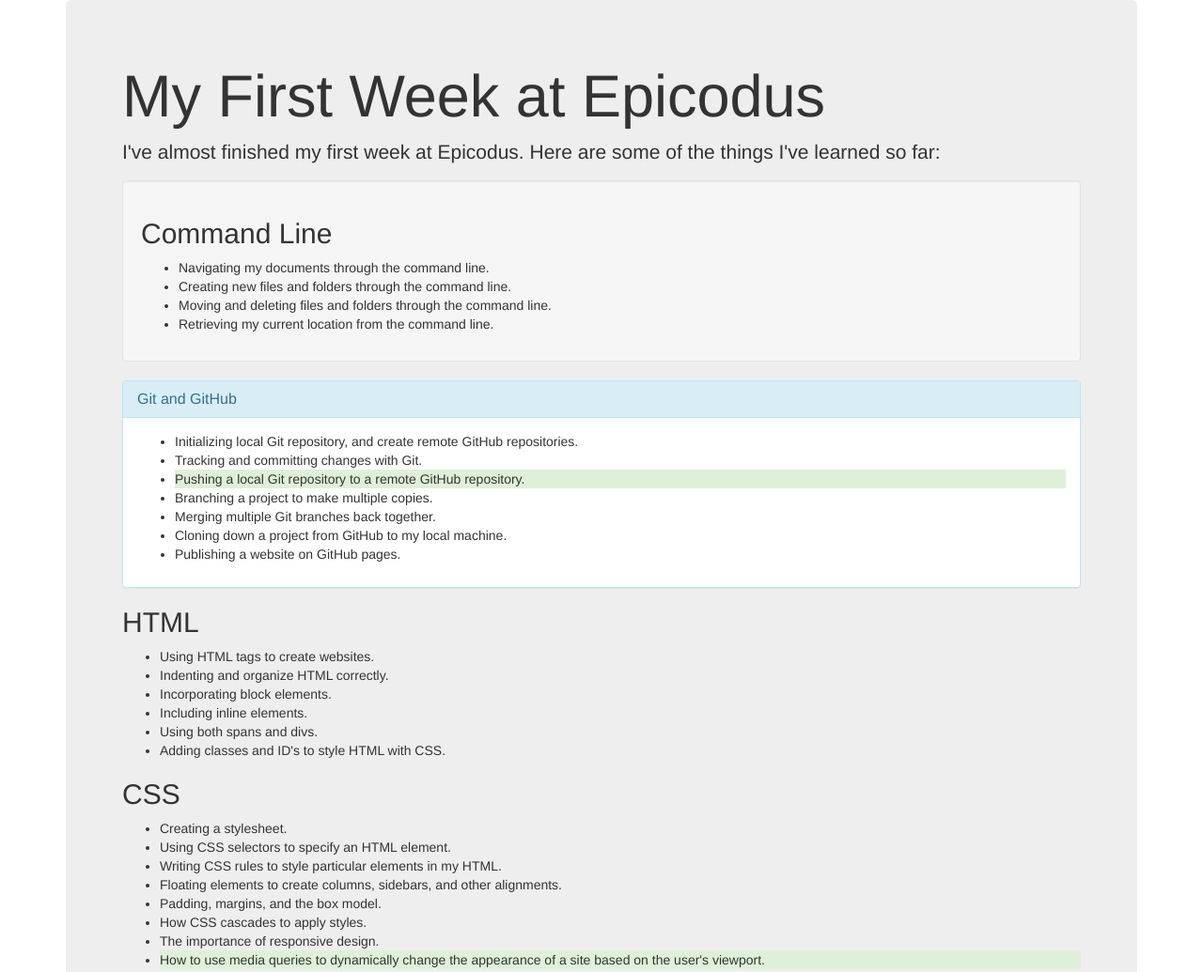
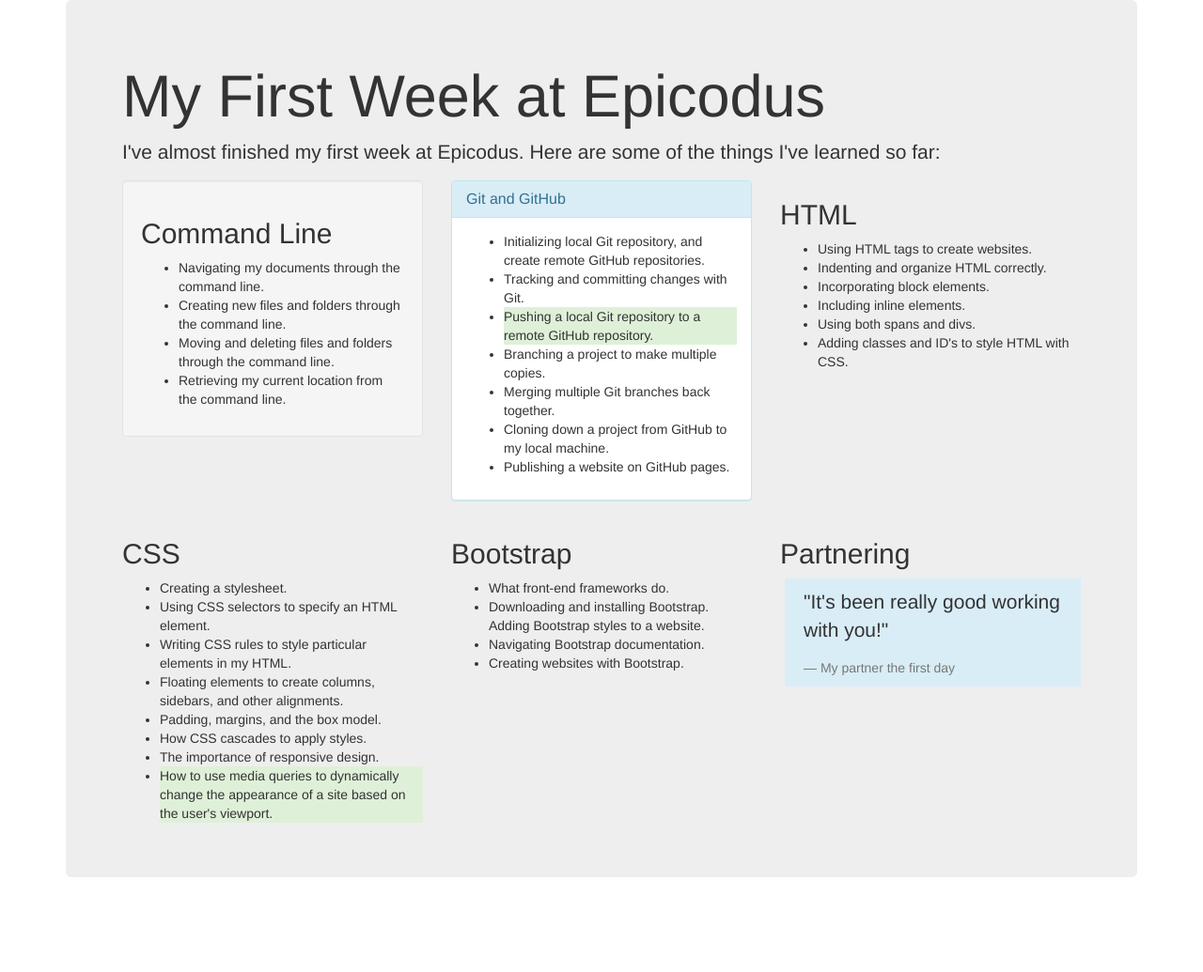
Before and after one commit to charRAWR456/Week-in-review, a plain HTML site: page index.html in a window 1280 px wide. Shown: the top 1035 px of the page at 94% size. After the commit the page ends 964 px from the top, so only its background shows below. Drawn offline with Linux system fonts and the light colour scheme.

Commit message:
added rows and columns

```diff
--- a/index.html
+++ b/index.html
@@ -13,6 +13,8 @@
         <p>
           I've almost finished my first week at Epicodus. Here are some of the things I've learned so far:
         </p>
+        <div class= "row">
+          <div class="col-md-4">
             <div class="well">
               <h2>Command Line</h2>
               <ul>
@@ -22,6 +24,8 @@
                 <li>Retrieving my current location from the command line.</li>
               </ul>
             </div>
+          </div>
+          <div class="col-md-4">
             <div class="panel panel-info">
               <div class="panel-heading">
                 <h2 class="panel-title">Git and GitHub</h2>
@@ -38,6 +42,8 @@
                 </ul>
               </div>
             </div>
+          </div>
+          <div class="col-md-4">
             <h2>HTML</h2>
             <ul>
               <li>Using HTML tags to create websites.</li>
@@ -47,6 +53,10 @@
               <li>Using both spans and divs.</li>
               <li>Adding classes and ID's to style HTML with CSS.</li>
             </ul>
+          </div>
+        </div>
+        <div class="row">
+          <div class="col-md-4">
             <h2>CSS</h2>
             <ul>
               <li>Creating a stylesheet.</li>
@@ -58,6 +68,8 @@
               <li>The importance of responsive design.</li>
               <li class="bg-success">How to use media queries to dynamically change the appearance of a site based on the user's viewport.</li>
             </ul>
+          </div>
+          <div class="col-md-4">
             <h2>Bootstrap</h2>
             <ul>
               <li>What front-end frameworks do.</li>
@@ -66,6 +78,8 @@
               <li>Navigating Bootstrap documentation.</li>
               <li>Creating websites with Bootstrap.</li>
             </ul>
+          </div>
+          <div class="col-md-4">
             <h2>Partnering</h2>
             <blockquote class="bg-info">
               <p>"It's been really good working with you!"</p>
@@ -73,5 +87,6 @@
             </blockquote>
           </div>
       </div>
+    </div>
   </body>
 </html>
```
Lines whose indentation alone changed are shown as unchanged.
